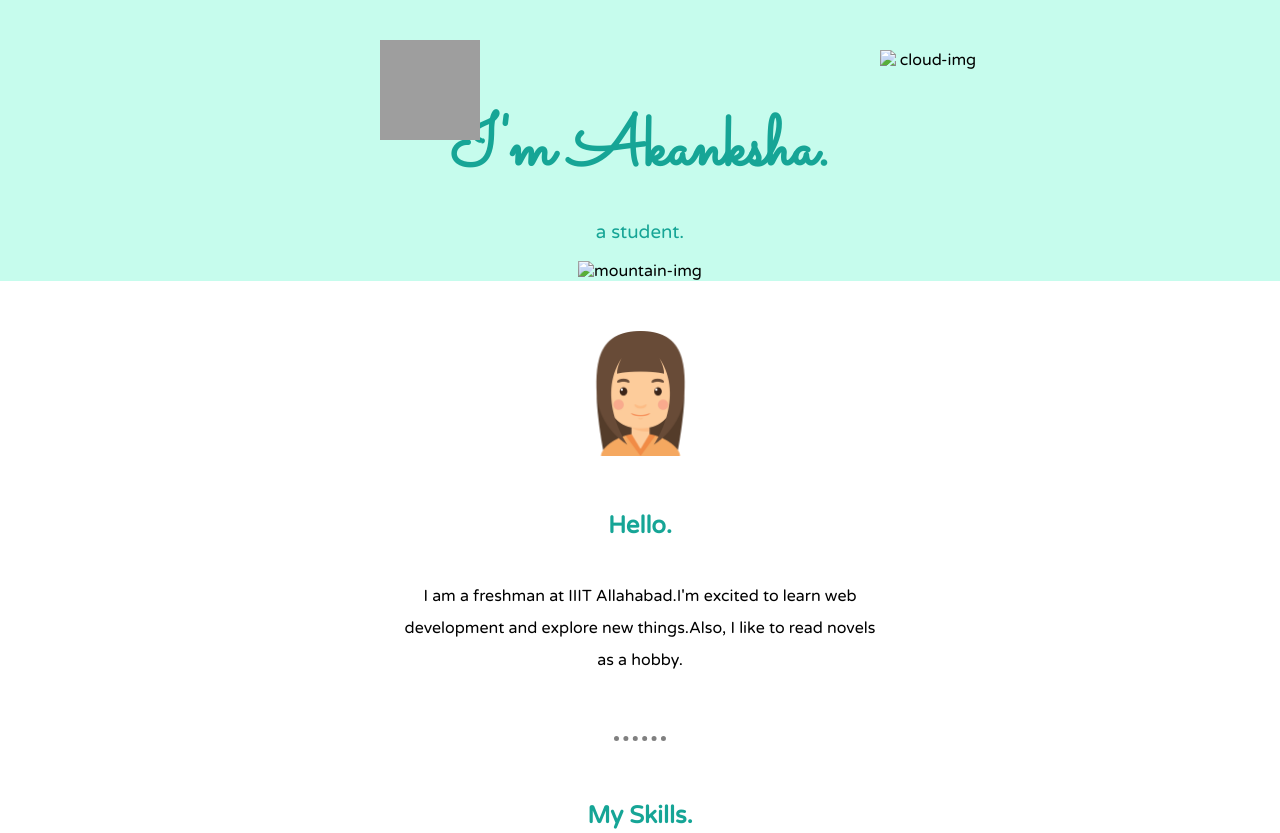
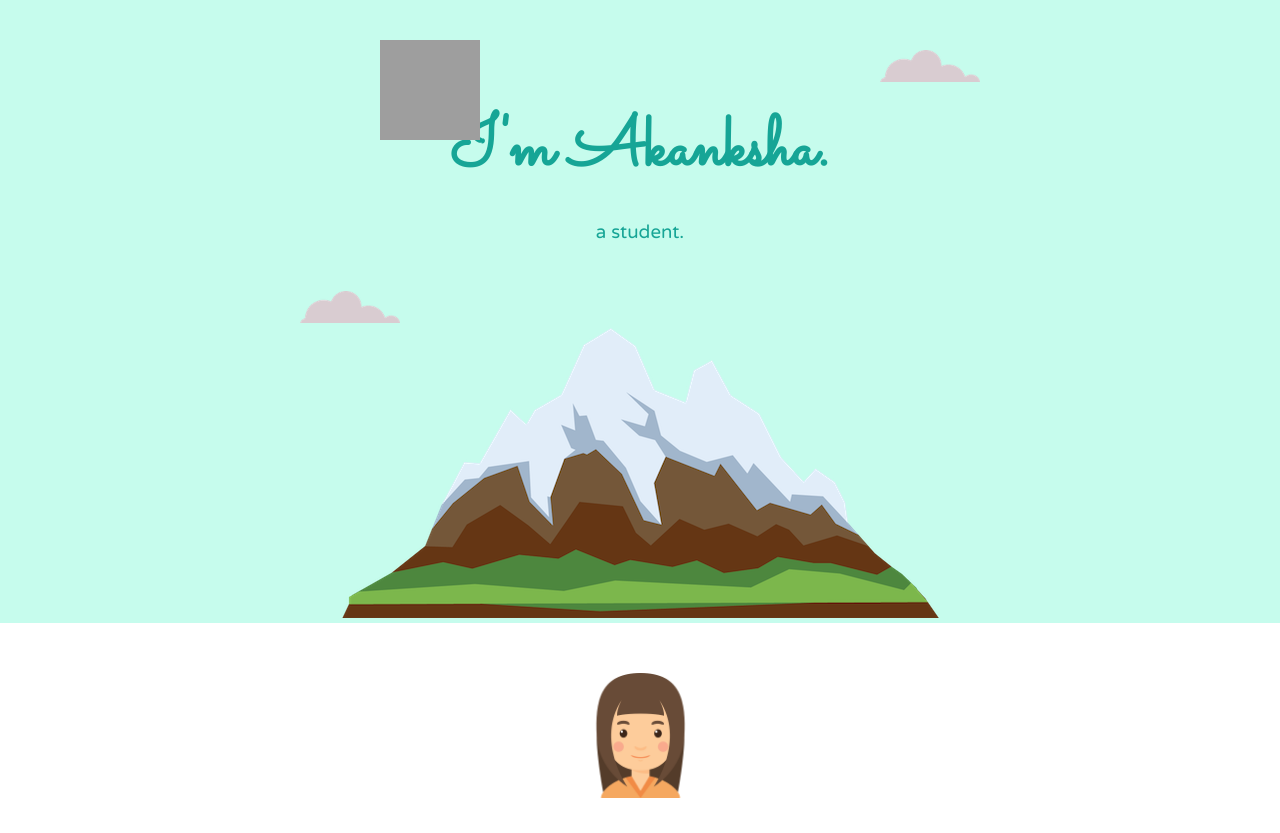
Before and after one commit to akankshakashyap/my-website, a plain HTML site: page index.html in a window 1280 px wide. Shown: the top 833 px of the page. Drawn offline with Linux system fonts and the light colour scheme; files that its build step writes are made by us from their sources; grey boxes are pictures that could not be loaded; files whose address does not match are found by name.

Commit message:
Change path due to restructuing of code

```diff
--- a/index.html
+++ b/index.html
@@ -4,7 +4,7 @@
 <head>
   <meta charset="utf-8">
   <title>Akanksha kashyap</title>
-  <link rel="stylesheet" href="styles.css">
+  <link rel="stylesheet" href="./css/styles.css">
   <link rel="icon" href="favicon.ico">
   <link rel="preconnect" href="https://fonts.gstatic.com">
   <link href="https://fonts.googleapis.com/css2?family=Sacramento&family=Varela+Round&display=swap" rel="stylesheet">
@@ -12,18 +12,18 @@
 
 <body>
   <div class="top-container">
-    <img class="top-cloud" src="cloud.png" alt="cloud-img">
+    <img class="top-cloud" src="./images/cloud.png" alt="cloud-img">
     <img class="top-bird" src="https://media.giphy.com/media/kwn87py8ZKHB0Rte9c/giphy.gif" alt="bird" />
     <h1>I'm Akanksha.</h1>
     <p>
     <h3>a student.</h3>
     </p>
-    <img class="bottom-cloud" src="cloud.png" alt="cloud-img">
-    <img src="mountain.png" alt="mountain-img">
+    <img class="bottom-cloud" src="./images/cloud.png" alt="cloud-img">
+    <img src="./images/mountain.png" alt="mountain-img">
   </div>
   <div class="middle-container">
     <div class="profile">
-      <img class="my-pic" height="150" width="150" src="/home/akanksha/Desktop/web development/CSS-my site/css/css-my site images/girl.png" alt="my profile-pic">
+      <img class="my-pic" height="150" width="150" src="./images/girl.png" alt="my profile-pic">
       <h2>Hello.</h2>
       <p class="bio">I am a freshman at IIIT Allahabad.I'm excited to learn web development and explore new things.Also, I like to read novels as a hobby.</p>
     </div>
```
